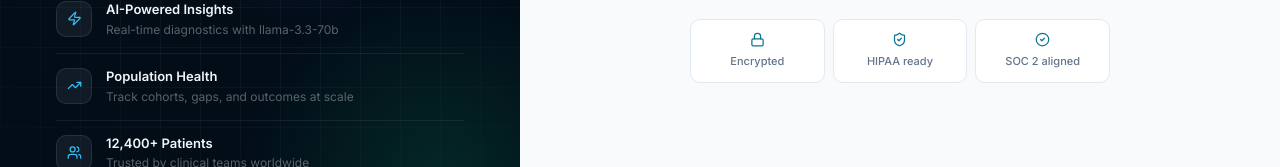
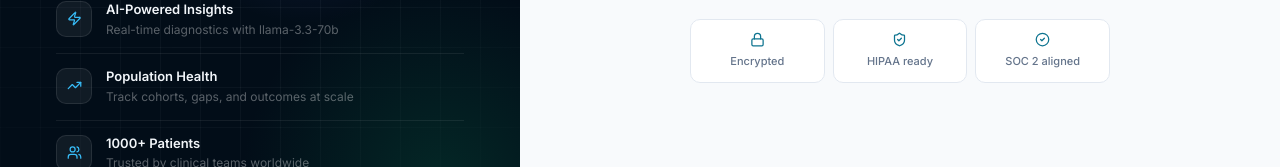
Before and after one commit to Thebestoo/VianovaHealthCureV3, a React (Vite) app: page /login in a window 1280 px wide. Shown: the part 633-800 px from the top of the page. Built offline with nearby package versions, Linux system fonts and the light colour scheme.

Commit message:
Update login page patient count stat to 1000+

```diff
--- a/src/pages/Login.jsx
+++ b/src/pages/Login.jsx
@@ -10,7 +10,7 @@ const FEATURES = [
   { icon: ShieldCheck, title: 'HIPAA Compliant',       desc: 'All data encrypted at rest and in transit' },
   { icon: Zap,         title: 'AI-Powered Insights',   desc: 'Real-time diagnostics with llama-3.3-70b'  },
   { icon: TrendingUp,  title: 'Population Health',     desc: 'Track cohorts, gaps, and outcomes at scale' },
-  { icon: Users,       title: '12,400+ Patients',      desc: 'Trusted by clinical teams worldwide'        },
+  { icon: Users,       title: '1000+ Patients',      desc: 'Trusted by clinical teams worldwide'        },
 ]
 
 export default function Login() {
```
